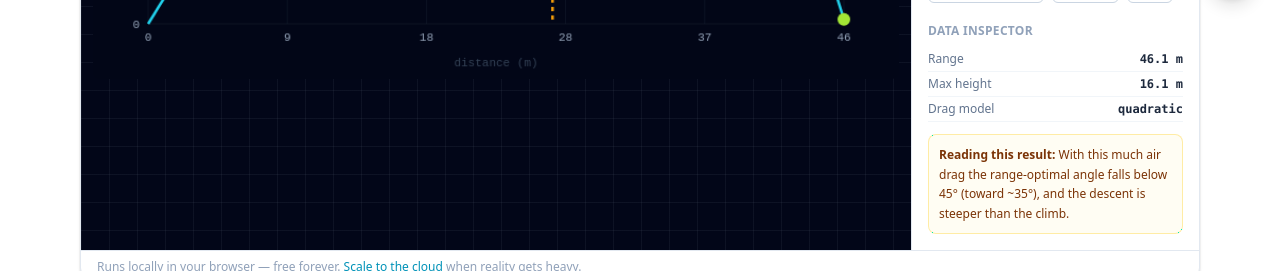
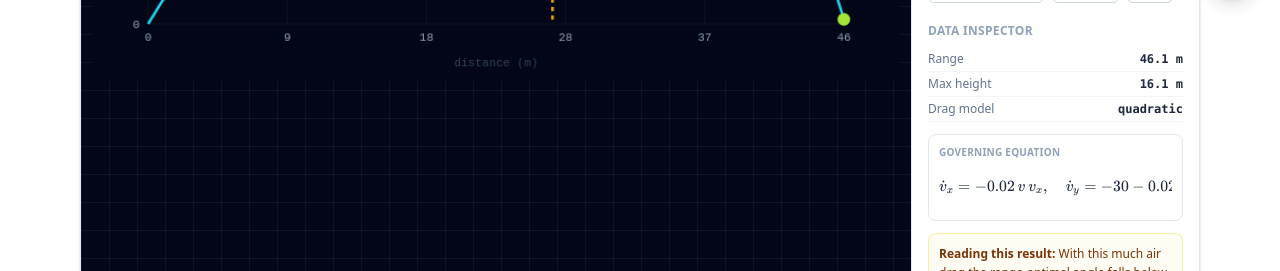
Before and after one commit to CRIMSON-BENCH/PolySimOS, a Next.js app: page /studio/projectile in a window 1280 px wide. Shown: the part 780-1051 px from the top of the page. Built offline with nearby package versions, Linux system fonts and the light colour scheme; no server answers.

Commit message:
G5 infra: add katex dep + shared <Equation> component (live governing equation with substituted values); Projectile reference wired (equations of motion track drag/g)

```diff
--- a/package.json
+++ b/package.json
@@ -17,6 +17,8 @@
     "@google/generative-ai": "^0.24.1",
     "@stripe/stripe-js": "^5.3.0",
     "@supabase/supabase-js": "^2.112.3",
+    "@types/katex": "^0.16.8",
+    "katex": "^0.16.47",
     "lucide-react": "^0.468.0",
     "next": "^15.1.0",
     "react": "^19.0.0",
--- /dev/null
+++ b/src/components/studio/Equation.tsx
@@ -0,0 +1,25 @@
+"use client";
+
+import { useMemo } from "react";
+import katex from "katex";
+import "katex/dist/katex.min.css";
+
+// Renders a governing equation (KaTeX). Pass a template-literal `tex` with the solver's
+// CURRENT values substituted so the math tracks the sliders live.
+export function Equation({ tex, label = "Governing equation" }: { tex: string; label?: string }) {
+  const html = useMemo(() => {
+    try {
+      return katex.renderToString(tex, { throwOnError: false, displayMode: true, output: "html" });
+    } catch {
+      return "";
+    }
+  }, [tex]);
+
+  if (!html) return null;
+  return (
+    <div className="mt-3 rounded-lg border border-slate-200 bg-white/60 p-2.5 dark:border-slate-800 dark:bg-slate-900/50">
+      <p className="mb-1 text-[10px] font-bold uppercase tracking-wide text-slate-400">{label}</p>
+      <div className="katex-live overflow-x-auto text-[13px] text-slate-800 dark:text-slate-200" dangerouslySetInnerHTML={{ __html: html }} />
+    </div>
+  );
+}
--- a/src/components/studio/ProjectileStudio.tsx
+++ b/src/components/studio/ProjectileStudio.tsx
@@ -3,6 +3,7 @@
 import { useEffect, useMemo, useRef } from "react";
 import { StudioChrome, Slider, Stat } from "./StudioChrome";
 import { Presets, ExplainResult, ShareBar } from "./SolverExtras";
+import { Equation } from "./Equation";
 import { PALETTE, hidpi, useShareableNumbers } from "@/lib/studioKit";
 
 const W = 760, H = 480;
@@ -144,6 +145,7 @@ print("range", max(xs), "apex", max(ys))`;
           <Stat label="Range" value={`${range.toFixed(1)} m`} />
           <Stat label="Max height" value={`${apex.toFixed(1)} m`} />
           <Stat label="Drag model" value={drag === 0 ? "none (ideal)" : "quadratic"} />
+          <Equation tex={`\\dot v_x = -${drag}\\,v\\,v_x,\\quad \\dot v_y = -30 - ${drag}\\,v\\,v_y`} />
           <ExplainResult text={explain} />
         </div>
       }
```
Also changed, not shown: 1 other file (tests, documents, lock files or other folders).
